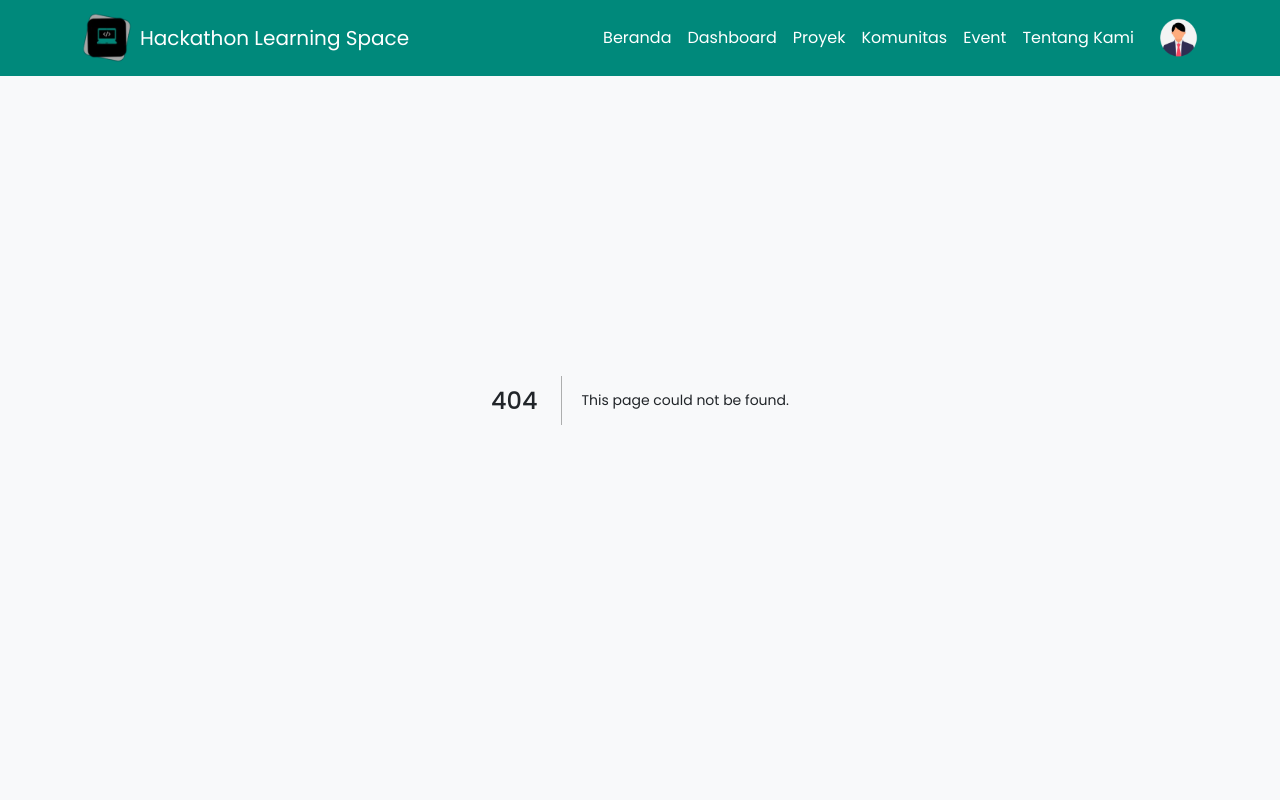
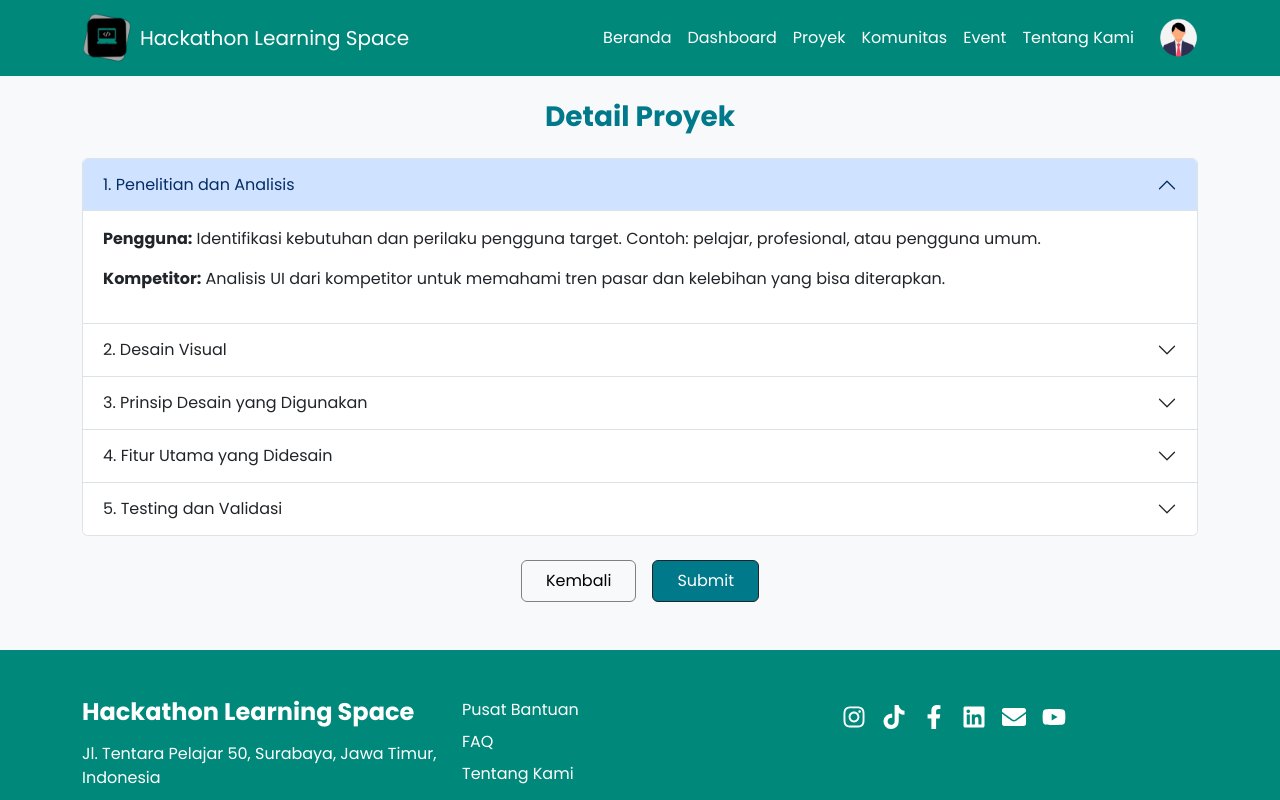
Before and after one commit to lluuvvii/hackathon_learning_space, a Next.js app: page /projects/1 in a window 1280 px wide. Before the commit this address had no page. Shown: the top 800 px of the page. Built offline with nearby package versions, Linux system fonts and the light colour scheme.

Commit message:
update detail projects

```diff
--- /dev/null
+++ b/src/app/projects/[id]/page.tsx
@@ -0,0 +1,182 @@
+'use client';
+
+import React from 'react';
+import { useRouter } from 'next/navigation';
+
+export default function ProjectDetail() {
+  const router = useRouter()
+
+  return (
+    <div style={{ fontFamily: 'Arial, sans-serif', marginTop: '100px' }}>
+      {/* Detail Proyek */}
+      <div className="container my-5">
+        <h3 className="fw-bold text-center" style={{ color: '#00798B' }}>Detail Proyek</h3>
+
+        {/* Accordion Bootstrap */}
+        <div className="accordion mt-4" id="projectAccordion">
+          {/* Penelitian dan Analisis */}
+          <div className="accordion-item">
+            <h2 className="accordion-header" id="headingOne">
+              <button
+                className="accordion-button"
+                type="button"
+                data-bs-toggle="collapse"
+                data-bs-target="#collapseOne"
+                aria-expanded="true"
+                aria-controls="collapseOne"
+              >
+                1. Penelitian dan Analisis
+              </button>
+            </h2>
+            <div
+              id="collapseOne"
+              className="accordion-collapse collapse show"
+              aria-labelledby="headingOne"
+              data-bs-parent="#projectAccordion"
+            >
+              <div className="accordion-body">
+                <p>
+                  <strong>Pengguna:</strong> Identifikasi kebutuhan dan perilaku pengguna target. Contoh: pelajar,
+                  profesional, atau pengguna umum.
+                </p>
+                <p>
+                  <strong>Kompetitor:</strong> Analisis UI dari kompetitor untuk memahami tren pasar dan kelebihan
+                  yang bisa diterapkan.
+                </p>
+              </div>
+            </div>
+          </div>
+
+          {/* Desain Visual */}
+          <div className="accordion-item">
+            <h2 className="accordion-header" id="headingTwo">
+              <button
+                className="accordion-button collapsed"
+                type="button"
+                data-bs-toggle="collapse"
+                data-bs-target="#collapseTwo"
+                aria-expanded="false"
+                aria-controls="collapseTwo"
+              >
+                2. Desain Visual
+              </button>
+            </h2>
+            <div
+              id="collapseTwo"
+              className="accordion-collapse collapse"
+              aria-labelledby="headingTwo"
+              data-bs-parent="#projectAccordion"
+            >
+              <div className="accordion-body">
+                <ul>
+                  <li>Pembuatan wireframe awal untuk mendefinisikan tata letak halaman.</li>
+                  <li>Pengembangan mockup visual dengan fokus pada warna, tipografi, dan ikonografi.</li>
+                  <li>Pembuatan prototype interaktif untuk menggambarkan alur pengguna (user flow).</li>
+                </ul>
+              </div>
+            </div>
+          </div>
+
+          {/* Prinsip Desain */}
+          <div className="accordion-item">
+            <h2 className="accordion-header" id="headingThree">
+              <button
+                className="accordion-button collapsed"
+                type="button"
+                data-bs-toggle="collapse"
+                data-bs-target="#collapseThree"
+                aria-expanded="false"
+                aria-controls="collapseThree"
+              >
+                3. Prinsip Desain yang Digunakan
+              </button>
+            </h2>
+            <div
+              id="collapseThree"
+              className="accordion-collapse collapse"
+              aria-labelledby="headingThree"
+              data-bs-parent="#projectAccordion"
+            >
+              <div className="accordion-body">
+                <ul>
+                  <li>Kesesederhanaan: Meminimalkan elemen yang tidak fokus pada inti fungsi.</li>
+                  <li>Konsistensi: Penggunaan warna, font, dan ikon yang seragam.</li>
+                  <li>Responsivitas: Berfungsi baik di desktop, tablet, dan smartphone.</li>
+                  <li>Aksesibilitas: Memastikan elemen UI dapat diakses oleh kebutuhan khusus.</li>
+                </ul>
+              </div>
+            </div>
+          </div>
+
+          {/* Fitur Utama */}
+          <div className="accordion-item">
+            <h2 className="accordion-header" id="headingFour">
+              <button
+                className="accordion-button collapsed"
+                type="button"
+                data-bs-toggle="collapse"
+                data-bs-target="#collapseFour"
+                aria-expanded="false"
+                aria-controls="collapseFour"
+              >
+                4. Fitur Utama yang Didesain
+              </button>
+            </h2>
+            <div
+              id="collapseFour"
+              className="accordion-collapse collapse"
+              aria-labelledby="headingFour"
+              data-bs-parent="#projectAccordion"
+            >
+              <div className="accordion-body">
+                <ul>
+                  <li>Header Navigasi</li>
+                  <li>Dashboard</li>
+                  <li>Formulir Interaktif</li>
+                  <li>Komponen Visual</li>
+                </ul>
+              </div>
+            </div>
+          </div>
+
+          {/* Testing dan Validasi */}
+          <div className="accordion-item">
+            <h2 className="accordion-header" id="headingFive">
+              <button
+                className="accordion-button collapsed"
+                type="button"
+                data-bs-toggle="collapse"
+                data-bs-target="#collapseFive"
+                aria-expanded="false"
+                aria-controls="collapseFive"
+              >
+                5. Testing dan Validasi
+              </button>
+            </h2>
+            <div
+              id="collapseFive"
+              className="accordion-collapse collapse"
+              aria-labelledby="headingFive"
+              data-bs-parent="#projectAccordion"
+            >
+              <div className="accordion-body">
+                <ul>
+                  <li>Melakukan uji coba prototype dengan pengguna untuk mendapatkan umpan balik.</li>
+                  <li>Melakukan iterasi berdasarkan hasil pengujian.</li>
+                </ul>
+              </div>
+            </div>
+          </div>
+        </div>
+
+        {/* Tombol Submit dan Kembali */}
+        <div className="text-center mt-4 d-flex justify-content-center gap-3">
+          <button className="btn btn-light px-4 py-2" style={{ border: '1px solid gray' }} onClick={() => router.back()}>
+            Kembali
+          </button>
+          <button className="btn btn-dark px-4 py-2" style={{ backgroundColor: '#00798B' }}>Submit</button>
+        </div>
+      </div>
+    </div>
+  );
+}
```
